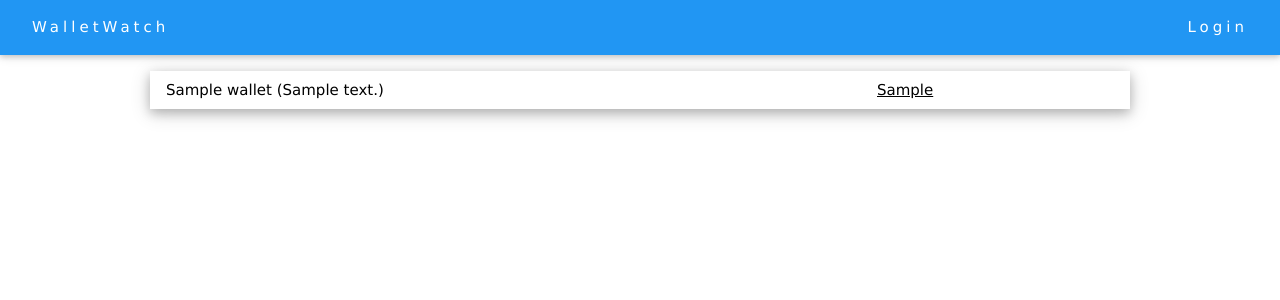
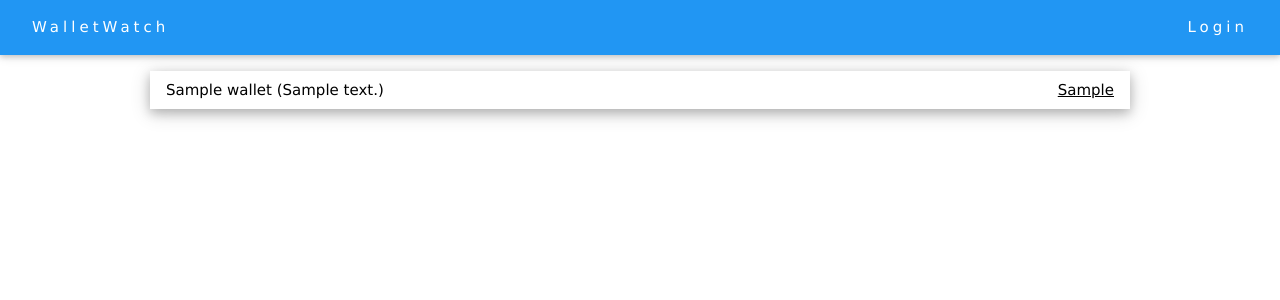
Before and after one commit to N-Schaef/xDai-Wallet-Tools, a Django app: template walletwatch/walletview/templates/walletview/index.html in a window 1280 px wide. Shown: the top 300 px of the page. Run offline with Django 3.2, Linux system fonts and the light colour scheme; the template is opened without the code that fills it: most values are stand-ins (such as "Sample title", 1, 10 or a date in 2020).

Commit message:
Text align

```diff
--- a/walletwatch/walletview/templates/walletview/index.html
+++ b/walletwatch/walletview/templates/walletview/index.html
@@ -12,7 +12,7 @@
           <div class="w3-threequarter">
           {{ wallet.name }} ({{ wallet.wallet.address }})
           </div>
-          <div class="w3-rest">
+          <div class="w3-rest w3-right-align">
             {{ wallet.wallet.value_human }}
           </div>
         </div>
```
